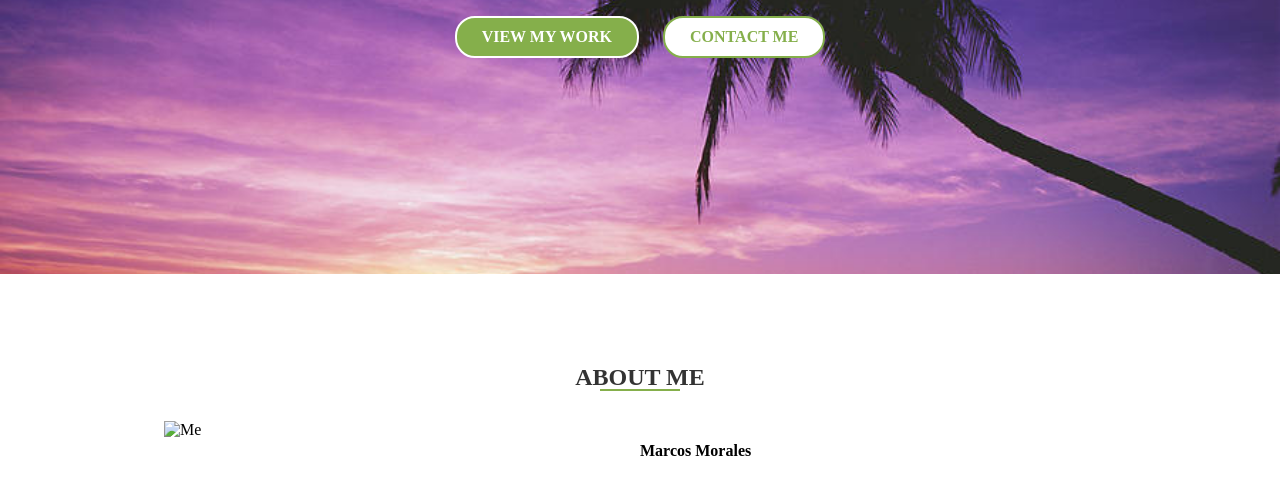
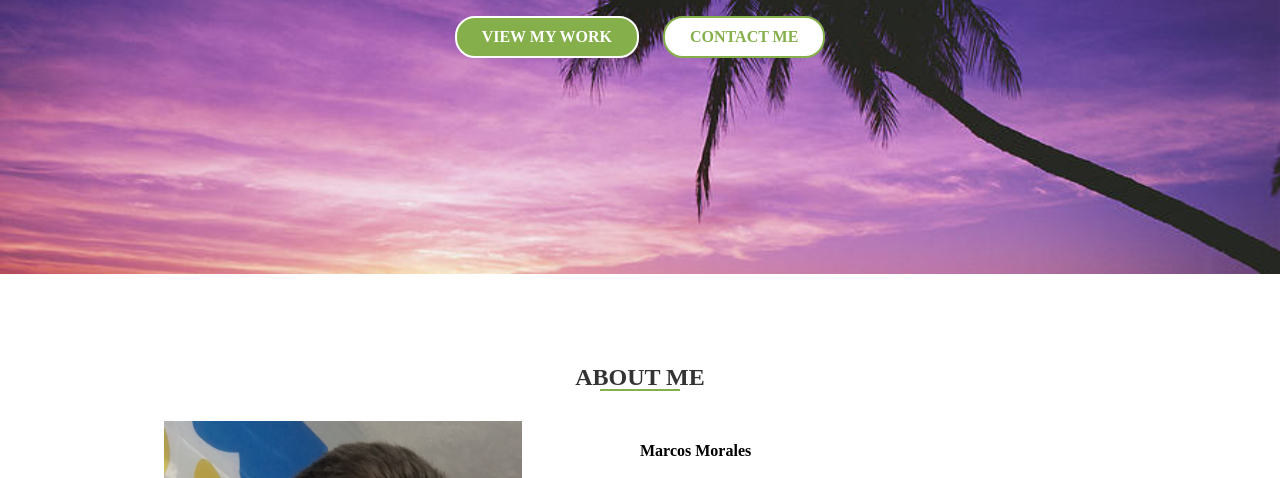
Before and after one commit to Marcos-Morales/Marcos-Morales.github.io, a plain HTML site: page index.html in a window 1280 px wide. Shown: the part 284-762 px from the top of the page. Drawn offline with Linux system fonts and the light colour scheme; files whose address does not match are found by name.

Commit message:
Linked image

```diff
--- a/index.html
+++ b/index.html
@@ -59,7 +59,7 @@
     <div id="about-me">
         <h2>about me</h2>
         <div class="col-left">
-            <img src="images/Marcos.jpg" alt="Me">
+            <img src="Personal Website 3.0/images/Marcos.jpg" alt="Me">
         </div>
         <div class="col-right">
             <h4>Marcos Morales</h4>
```
